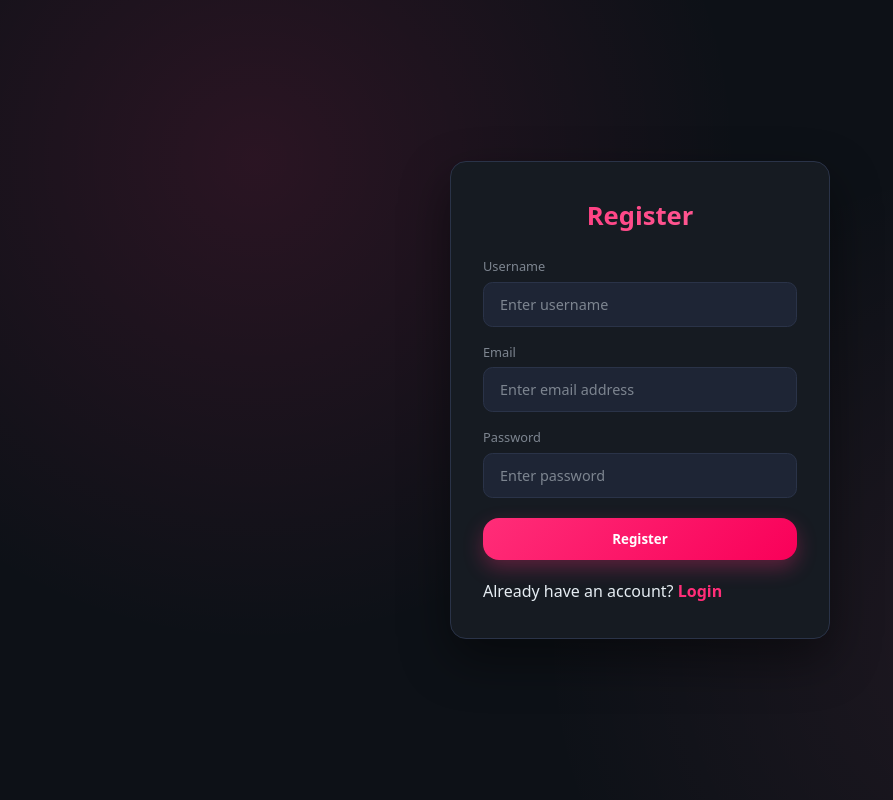
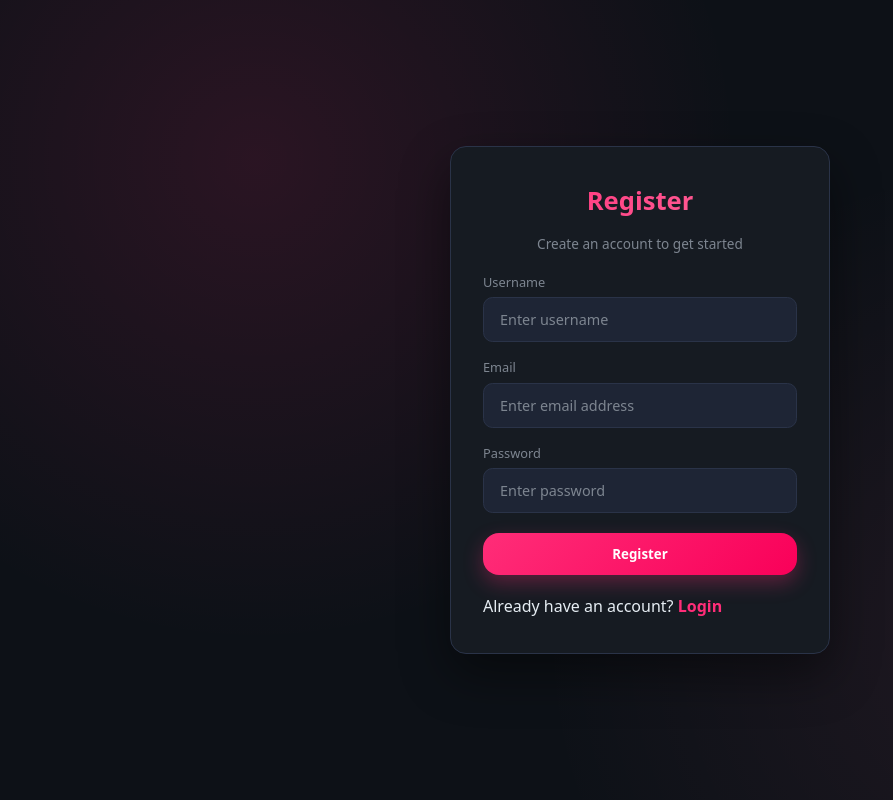
Before and after one commit to animeshkundu07/SkillSync, a React app in the folder frontend/: page /register in a window 1280 px wide. Shown: the whole page, without its empty margins (0-893 px from the left). Built offline with nearby package versions, Linux system fonts and the light colour scheme; no server answers; the HTML template or start-up script is replaced by a standard one.

Commit message:
Update Register.jsx

```diff
--- a/frontend/src/features/auth/pages/Register.jsx
+++ b/frontend/src/features/auth/pages/Register.jsx
@@ -52,6 +52,7 @@ const Register = () => {
         <main>
             <div className="form-container">
                 <h1>Register</h1>
+                <p className="subtitle">Create an account to get started</p>
 
                 {error && (
                     <p className="error-message">
```
